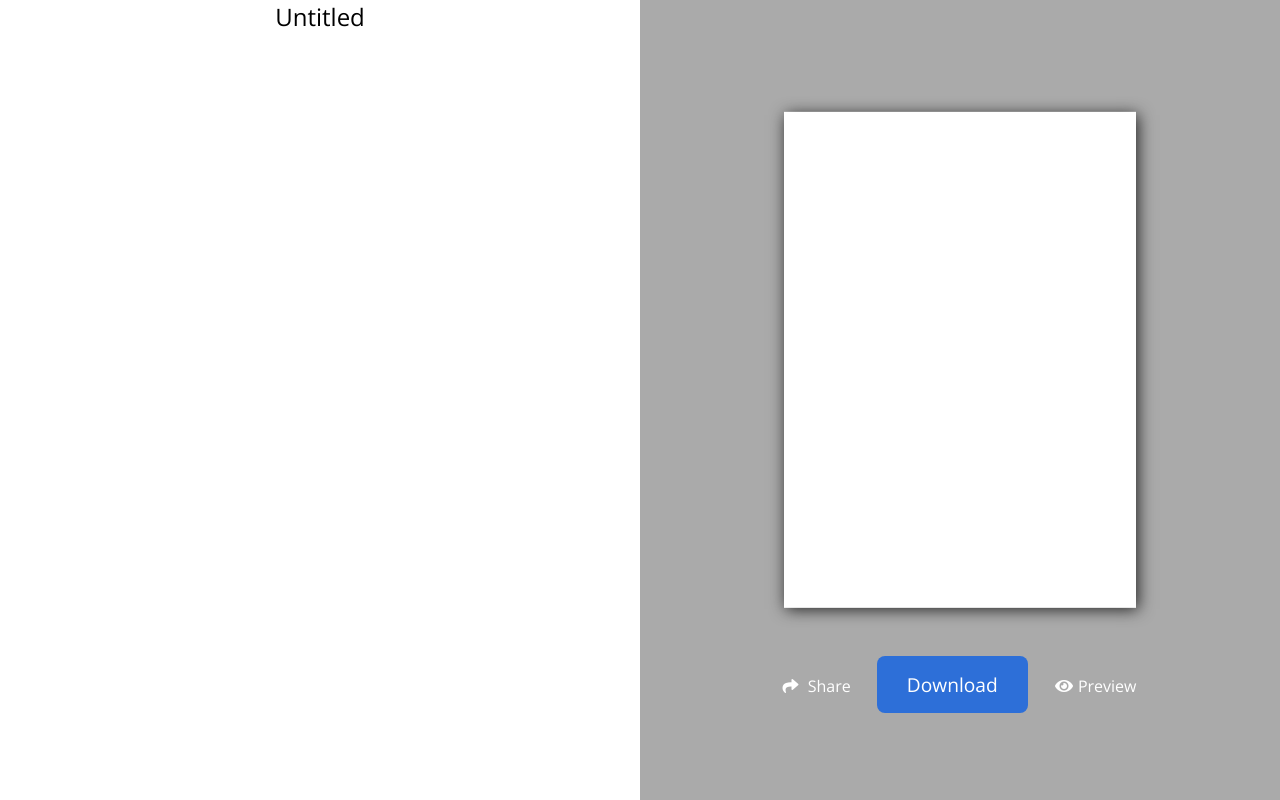
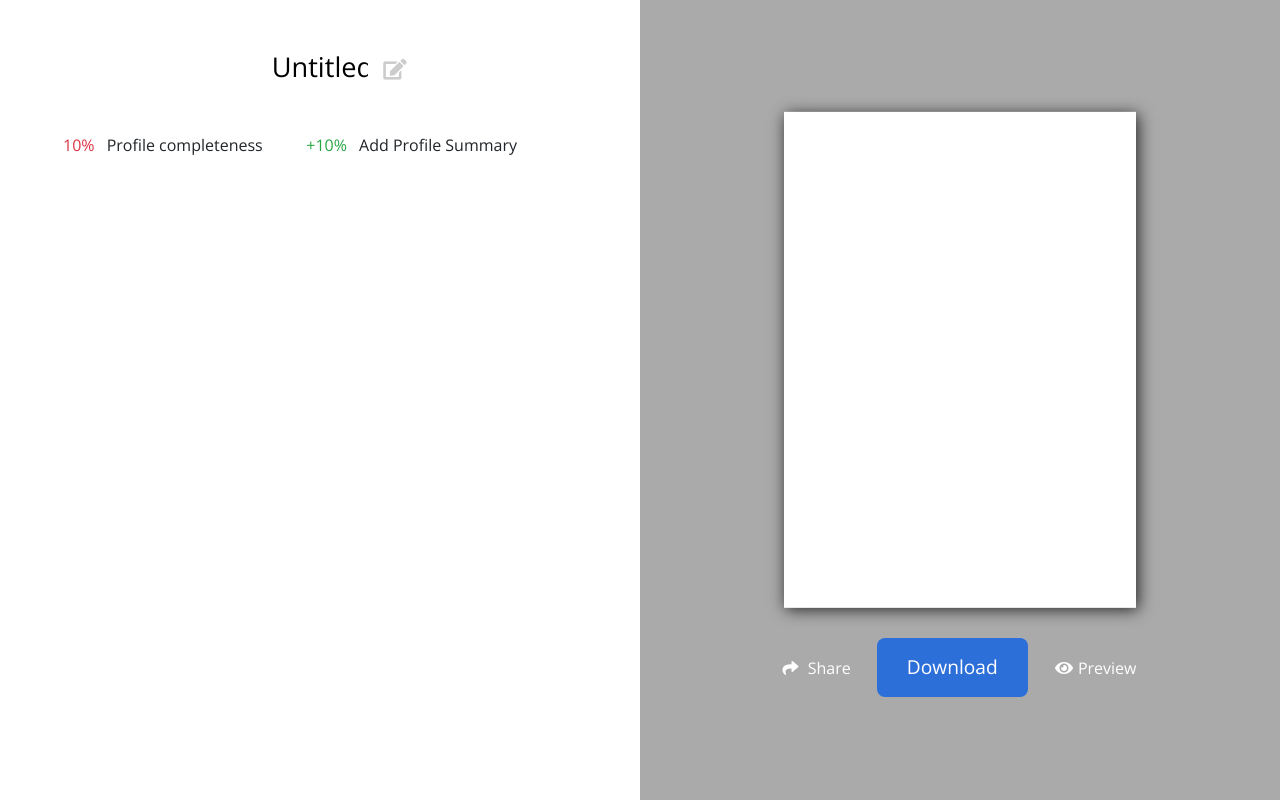
Before and after one commit to teofilp/Build-Your-Resume, a Vue app: page / in a window 1280 px wide. Built offline with nearby package versions, Linux system fonts and the light colour scheme.

Commit message:
new resume preview builder feature added

```diff
--- a/public/index.html
+++ b/public/index.html
@@ -8,6 +8,8 @@
     <link rel="stylesheet" href="../src/assets/colors.css">
     <link rel="stylesheet" href="https://use.fontawesome.com/releases/v5.8.1/css/all.css"
     integrity="sha384-50oBUHEmvpQ+1lW4y57PTFmhCaXp0ML5d60M1M7uH2+nqUivzIebhndOJK28anvf" crossorigin="anonymous">
+    <link href="https://stackpath.bootstrapcdn.com/bootstrap/4.3.1/css/bootstrap.min.css" rel="stylesheet"
+     integrity="sha384-ggOyR0iXCbMQv3Xipma34MD+dH/1fQ784/j6cY/iJTQUOhcWr7x9JvoRxT2MZw1T" crossorigin="anonymous">
     <title>resume_app</title>
   </head>
   <body style="width: 100%; height: 100vh; margin: 0; padding: 0">
--- a/src/components/ResumeBuilder.vue
+++ b/src/components/ResumeBuilder.vue
@@ -1,17 +1,38 @@
 <template>
   <div id="builder_wrapper" class="container">
-    <div class="row mt-5">
-      <div id="resume_title_wrapper" class="col-md-4 offset-md-4">
-        <input type="text" id="resume_title" value="Untitled" placeholder="Untitled">
+    <div class="row mt-5 resume_title_section">
+      <div id="resume_title_wrapper" class="col-md-6 offset-md-3">
+        <input type="text" class="col-md-4 offset-md-4" id="resume_title"
+         placeholder="Untitled" @click="selectTitle" :value="getTitle">
+        <i class="fas fa-edit col-md-1 rename_title" @click="selectTitle"></i>
         <div id="resume_title_wrapper_after"></div>
+      </div>
+    </div>
+    <div class="row resume_completeness_section px-5 mt-5">
+      <div class="row col-md-12">
+        <div class="col-md-6">
+          <span class="text-danger mr-2">10%</span> Profile completeness
+        </div>
+        <div class="col-md-6">
+          <span style="float: right"><span class="text-success mr-2">+10%</span> Add Profile Summary</span>
+        </div>
       </div>
     </div>
   </div>
 </template>
 <script>
+import {mapGetters} from 'vuex';
 export default {
   created() {
     console.log("from resume builder");
+  },
+  methods: {
+    selectTitle(){
+      document.getElementById("resume_title").select();
+    }
+  },
+  computed: {
+    ...mapGetters(['getTitle'])
   }
 };
 </script>
@@ -32,10 +53,20 @@ export default {
   padding: 0;
   text-align: center;
   border: none;
-  font-size: 1.5em;
+  font-size: 1.7em;
   color: black;
 }
 ::-webkit-input-placeholder {
+  color: black;
+}
+
+.rename_title {
+  font-size: 1.3em;
+  color: #ccc;
+  transition: color .3s;
+}
+.rename_title:hover {
+  cursor: pointer;
   color: black;
 }
 
@@ -45,7 +76,7 @@ export default {
   top: 100%;
   left: 50%;
   width: 0;
-  height: 2px;
+  height: 3px;
   background: black;
   transition: left 0.2s, width 0.2s;
 }
@@ -54,7 +85,11 @@ export default {
 }
 
 #resume_title:focus ~ #resume_title_wrapper_after {
-  left: 0;
+  left: 33%;
+  width: 33%;
+}
+
+.resume_completeness_section {
   width: 100%;
 }
 </style>
--- a/src/store.js
+++ b/src/store.js
@@ -1,11 +1,19 @@
 import Vue from 'vue'
 import Vuex from 'vuex'
+import { strictEqual } from 'assert';
 
 Vue.use(Vuex)
 
 export default new Vuex.Store({
   state: {
-
+    resume: {
+      title: 'Untitled'
+    }
+  },
+  getters: {
+    getTitle(state) {
+      return state.resume.title;
+    }
   },
   mutations: {
 
```
